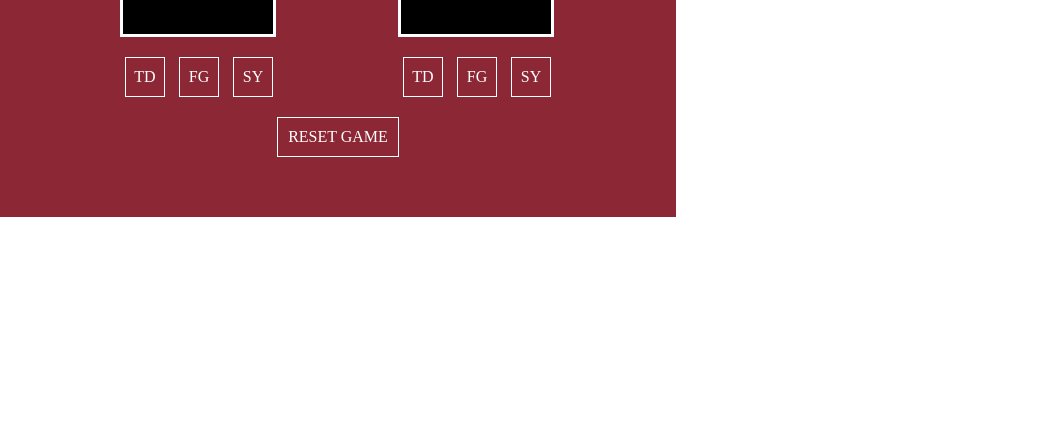
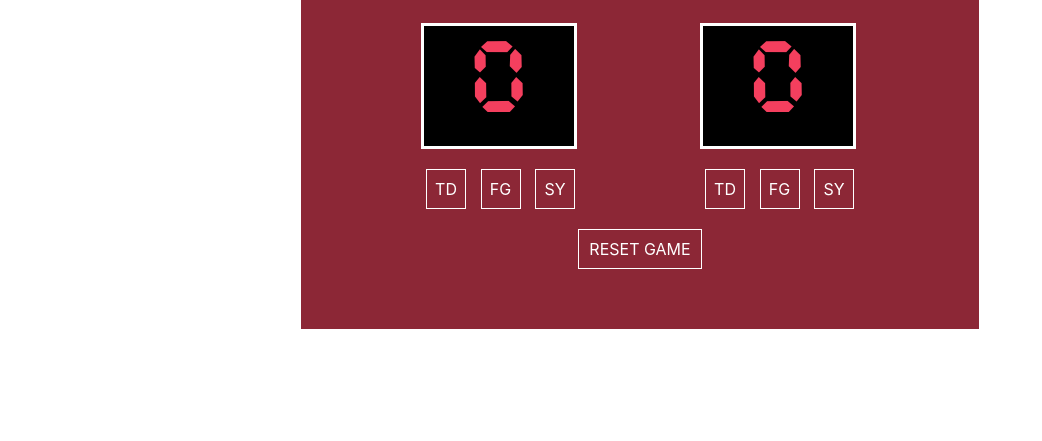
Before and after one commit to andybrocklesby/scoreboard, a plain HTML site: page index.html in a window 1280 px wide. Shown: the part 359-800 px from the top of the page, without its empty margins (0-1042 px from the left). Drawn offline with nearby package versions, Linux system fonts and the light colour scheme.

Commit message:
Add files via upload

```diff
--- a/index.css
+++ b/index.css
@@ -1,5 +1,10 @@
 body {
+    width: 100%;
+    height: 100vh;
+    display: grid;
+    place-items: center;
     margin: 0;
+    font-family: -apple-system, BlinkMacSystemFont, 'Segoe UI', Roboto, Oxygen, Ubuntu, Cantarell, 'Open Sans', 'Helvetica Neue', sans-serif;
 }
 
 @font-face {
```
